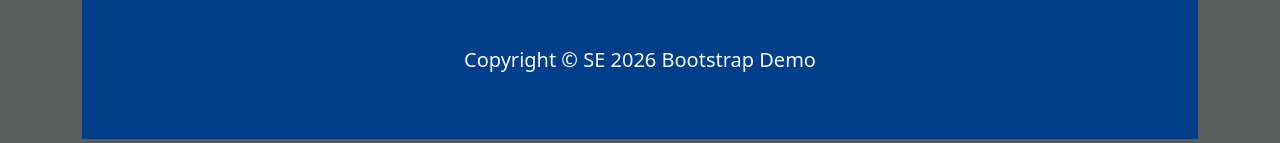
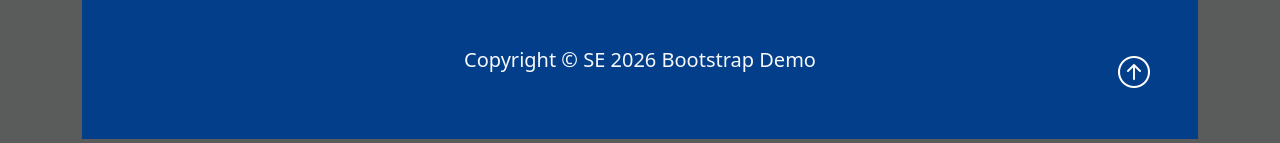
Before and after one commit to CrypticFigure/rp_postigo, a plain HTML site: page authors.html in a window 1280 px wide. Shown: the part 575-718 px from the top of the page. Drawn offline with nearby package versions, Linux system fonts and the light colour scheme.

Commit message:
Updated authors.html to add a missing line from class demo

```diff
--- a/authors.html
+++ b/authors.html
@@ -9,6 +9,7 @@
     <link href="https://cdn.jsdelivr.net/npm/bootstrap@5.3.8/dist/css/bootstrap.min.css" rel="stylesheet"
         integrity="sha384-sRIl4kxILFvY47J16cr9ZwB07vP4J8+LH7qKQnuqkuIAvNWLzeN8tE5YBujZqJLB" crossorigin="anonymous">
 
+    <link rel="stylesheet" href="https://cdn.jsdelivr.net/npm/bootstrap-icons@1.13.1/font/bootstrap-icons.min.css">
     <link rel="stylesheet" href="styles.css">
 
     <script src="https://cdn.jsdelivr.net/npm/bootstrap@5.3.8/dist/js/bootstrap.bundle.min.js"
```
